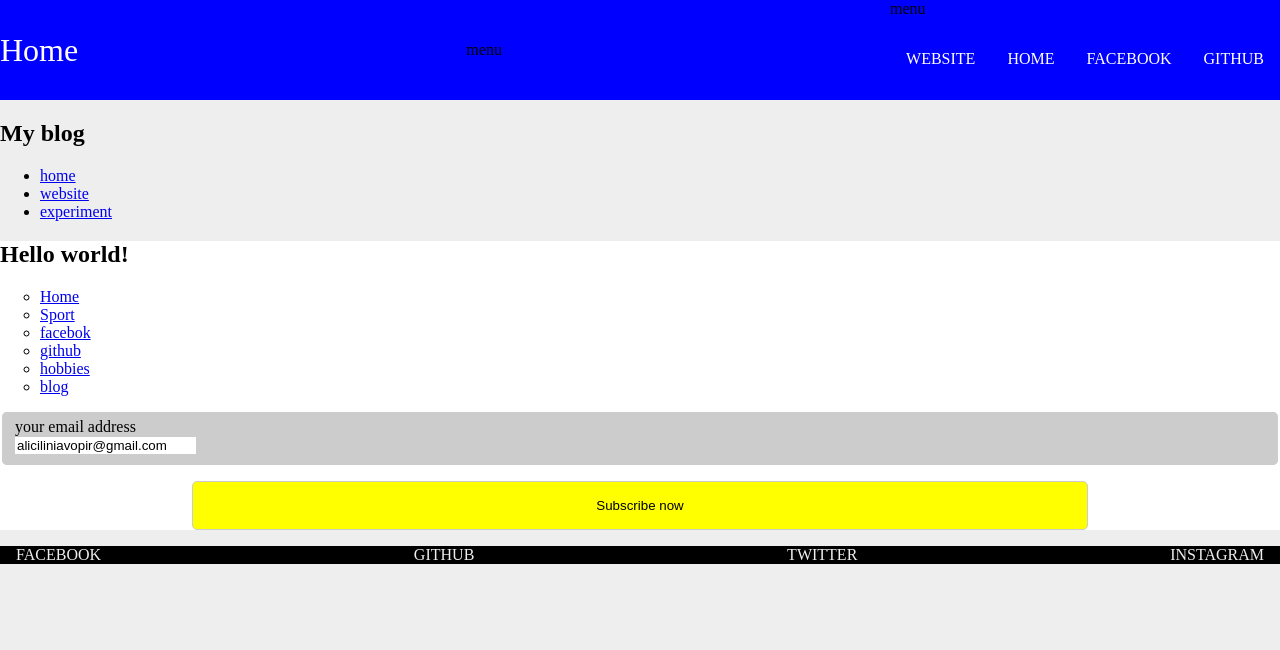
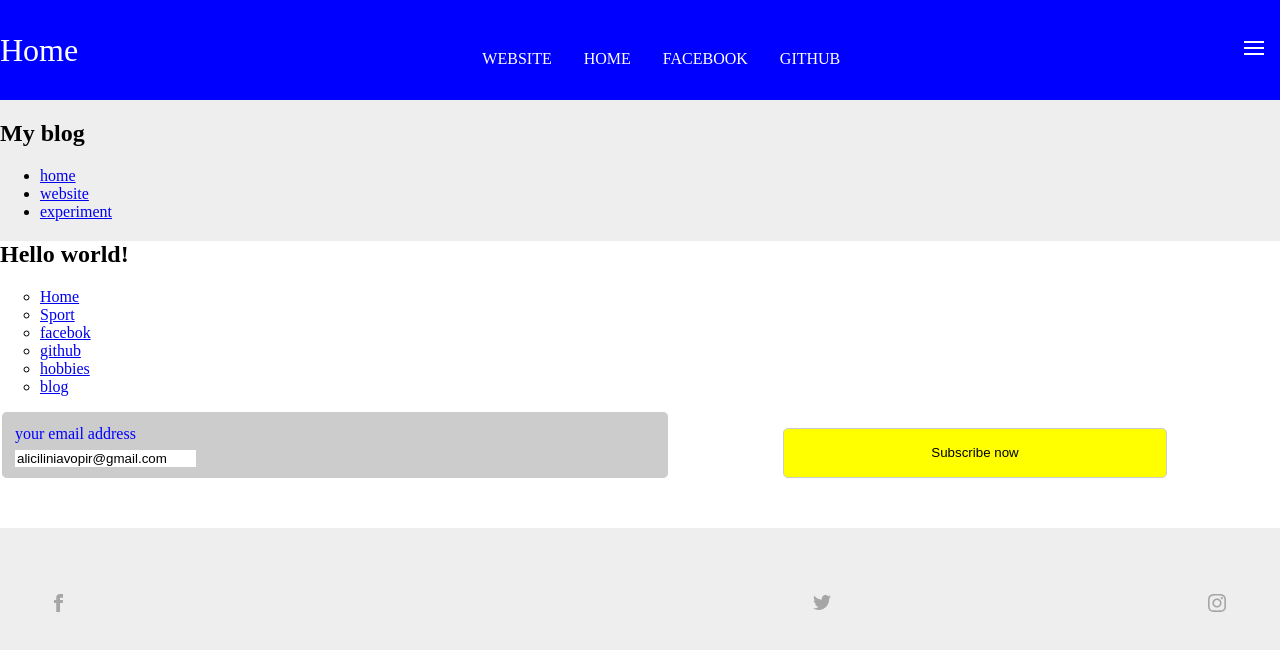
Before and after one commit to starjardin/blog, a website: page webroot/index.html in a window 1280 px wide. Drawn offline with Linux system fonts and the light colour scheme; files whose address does not match are found by name.

Commit message:
updated from scss files

```diff
--- a/webroot/css/index.css
+++ b/webroot/css/index.css
@@ -52,15 +52,23 @@ body {
 .header_menu-listts {
   width: 100%; }
 
-.heading span {
-  opacity: 0; }
+#checkbox {
+  order: 2;
+  visibility: hidden; }
 
-#checkbox {
+.menu {
+  background-image: url("../img/icon_menu.svg");
+  background-repeat: no-repeat;
+  display: block;
   order: 3; }
+
+label span {
+  visibility: hidden; }
 
 .header_menu {
   transform: translateX(-110%);
-  position: absolute; }
+  position: absolute;
+  transition: 0.3s; }
 
 .header_menu-anchor {
   display: block;
@@ -81,7 +89,8 @@ body {
   top: 0;
   left: 0;
   height: 100vh;
-  background-color: #cccccc; }
+  background-color: #cccccc;
+  z-index: 2; }
 
 [type="checkbox"]:checked ~ .header_menu > label {
   width: 100vw;
@@ -89,7 +98,8 @@ body {
   height: 100vh;
   position: absolute;
   top: 2rem;
-  left: 0; }
+  left: 0;
+  z-index: -1; }
 
 header a:hover {
   background-color: mediumblue;
@@ -143,9 +153,6 @@ header a:hover {
   flex-direction: row;
   justify-content: space-between; }
 
-.page-list > [href="twitter"] {
-  background-image: url("../img/twitter.svg"); }
-
 .navigation-lists {
   list-style: circle; }
 
@@ -157,10 +164,13 @@ header a:hover {
 .article_navigation {
   background-color: #ffffff;
   margin: 0;
-  padding: 0; }
+  padding: 0;
+  padding-bottom: 50px; }
 
 [for="email"] {
-  display: block; }
+  display: block;
+  color: #0000ff;
+  line-height: 31px; }
 
 [type="email"] {
   border: none; }
@@ -178,7 +188,6 @@ header a:hover {
   border-radius: 5px;
   margin-top: 1rem;
   background-color: #ffff00;
-  width: 70%;
   cursor: pointer;
   border: solid 0.777px #cccccc; }
 
@@ -192,11 +201,35 @@ header a:hover {
   .page-lists {
     display: flex;
     flex-direction: row;
-    justify-content: space-between; } }
+    justify-content: space-between; }
+  .form_contanier form {
+    display: flex;
+    flex-direction: row;
+    justify-content: space-between; }
+  .fieldset {
+    width: 50vw; }
+  [type="submit"] {
+    width: 30%; } }
 
 .main_footer {
-  background-color: #000000;
+  padding-block: 50px;
   text-align: center; }
+
+.page-list a {
+  background-repeat: no-repeat;
+  background-position: center center; }
+
+.page-list span {
+  visibility: hidden; }
+
+.page-list > [href="twitter"] {
+  background-image: url("../img/icon_twitter.svg"); }
+
+.page-list > [href="facebook"] {
+  background-image: url("../img/icon_facebook.svg"); }
+
+.page-list > [href="instagram"] {
+  background-image: url("../img/icon_instagram.svg"); }
 
 @media (min-width: 720px) {
   .main_footer {
```
